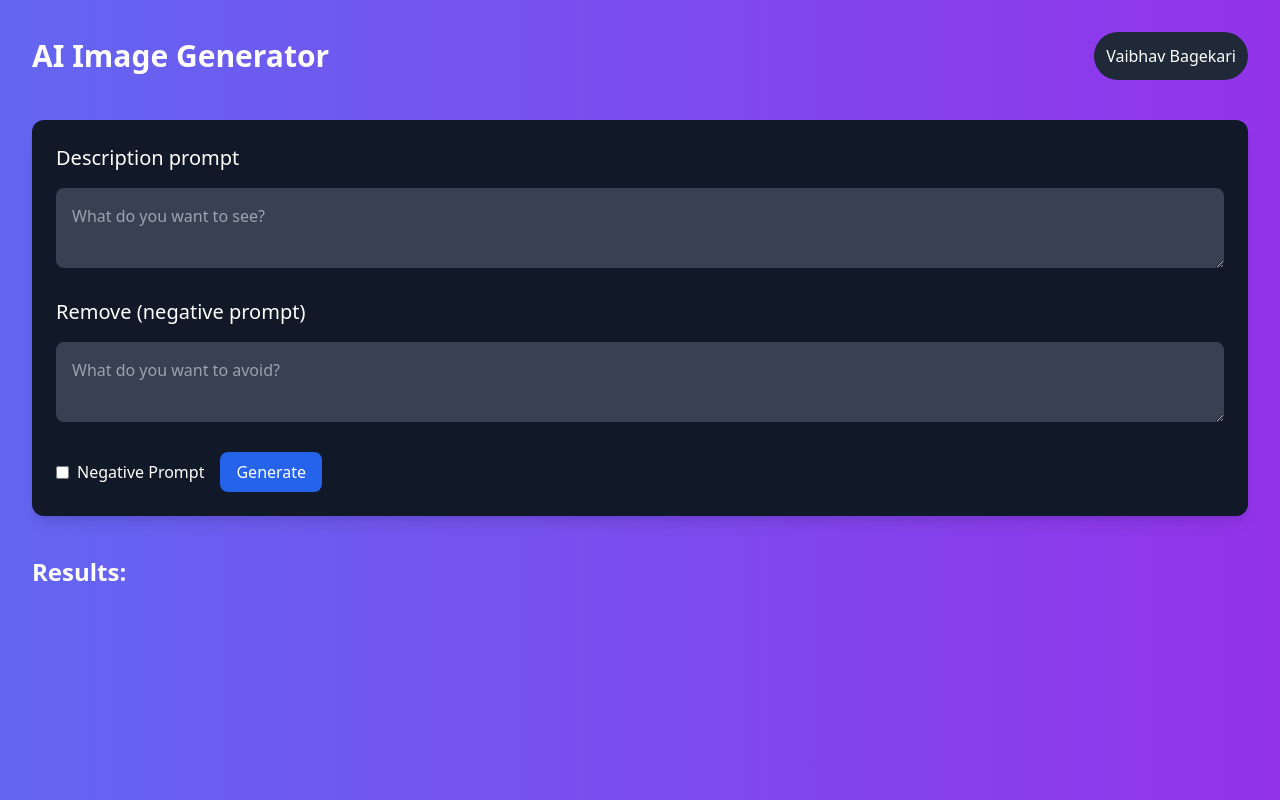
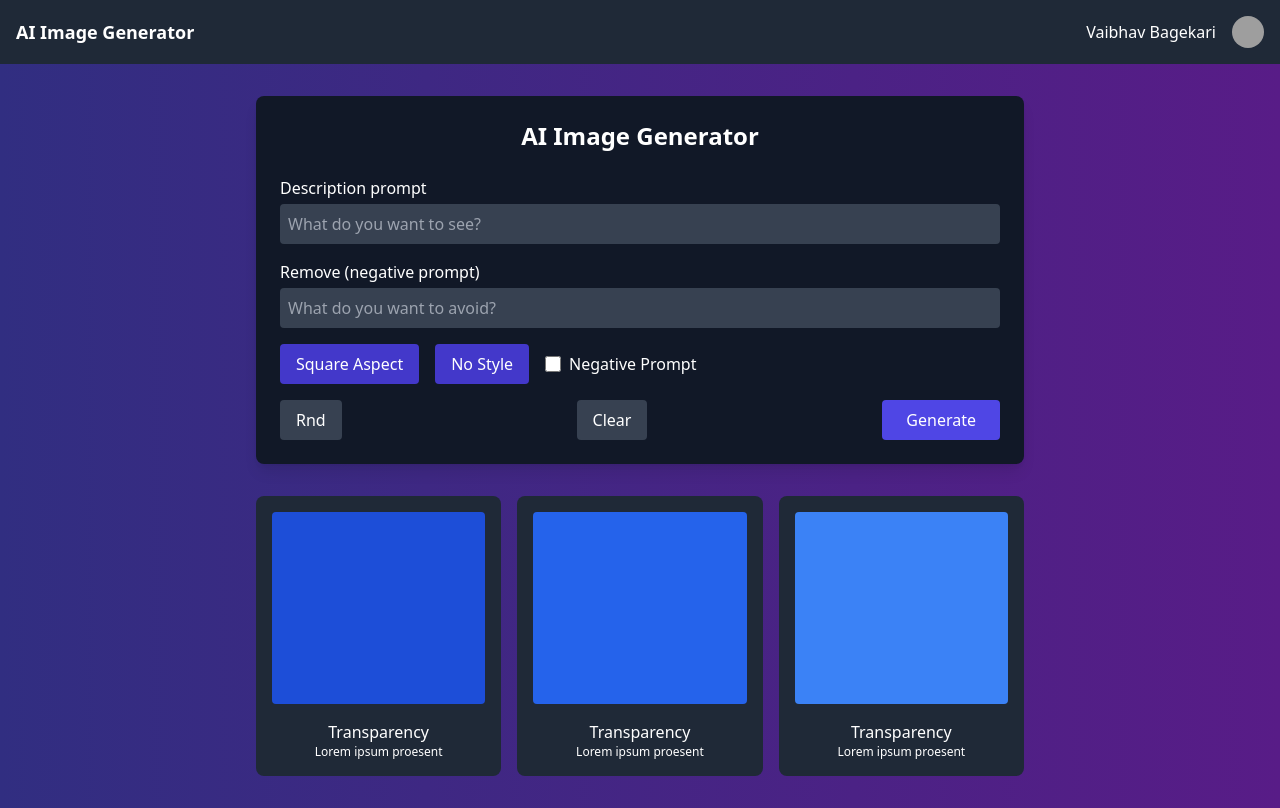
Before and after one commit to vaibhavbagekari/neurogen-imaging-frontend, a React (Create React App) app: page / in a window 1280 px wide. Built offline with nearby package versions, Linux system fonts and the light colour scheme; grey boxes are pictures that could not be loaded.

Commit message:
Adding the AIImageGenerator

```diff
--- a/package.json
+++ b/package.json
@@ -8,7 +8,7 @@
     "@testing-library/user-event": "^13.5.0",
     "react": "^18.3.1",
     "react-dom": "^18.3.1",
-    "react-scripts": "5.0.1",
+    "react-scripts": "^5.0.1",
     "web-vitals": "^2.1.4"
   },
   "scripts": {
--- /dev/null
+++ b/src/AIImageGenerator.js
@@ -0,0 +1,85 @@
+import React from "react";
+
+const AIImageGenerator = () => {
+  return (
+    <div className="min-h-screen text-white bg-gradient-to-r from-indigo-900 to-purple-900">
+      {/* Navbar */}
+      <div className="flex items-center justify-between p-4 bg-gray-800">
+        <div className="text-lg font-semibold">AI Image Generator</div>
+        <div className="flex items-center">
+          <span className="mr-4">Vaibhav Bagekari</span>
+          <img
+            src="profile-pic-url" // Replace with actual profile image
+            alt="Profile"
+            className="w-8 h-8 rounded-full"
+          />
+        </div>
+      </div>
+
+      {/* Main Section */}
+      <div className="flex flex-col items-center p-8">
+        <div className="w-full max-w-3xl p-6 bg-gray-900 rounded-lg shadow-lg">
+          <h2 className="mb-6 text-2xl font-semibold text-center">AI Image Generator</h2>
+
+          {/* Description and Negative Prompt */}
+          <div className="space-y-4">
+            <div>
+              <label className="block mb-1">Description prompt</label>
+              <input
+                type="text"
+                className="w-full p-2 text-white bg-gray-700 rounded outline-none"
+                placeholder="What do you want to see?"
+              />
+            </div>
+            <div>
+              <label className="block mb-1">Remove (negative prompt)</label>
+              <input
+                type="text"
+                className="w-full p-2 text-white bg-gray-700 rounded outline-none"
+                placeholder="What do you want to avoid?"
+              />
+            </div>
+
+            {/* Prompt Options */}
+            <div className="flex items-center mt-4 space-x-4">
+              <button className="px-4 py-2 bg-indigo-700 rounded">Square Aspect</button>
+              <button className="px-4 py-2 bg-indigo-700 rounded">No Style</button>
+              <label className="flex items-center space-x-2">
+                <input type="checkbox" className="w-4 h-4 form-checkbox" />
+                <span>Negative Prompt</span>
+              </label>
+            </div>
+
+            {/* Buttons */}
+            <div className="flex justify-between mt-6">
+              <button className="px-4 py-2 bg-gray-700 rounded">Rnd</button>
+              <button className="px-4 py-2 bg-gray-700 rounded">Clear</button>
+              <button className="px-6 py-2 bg-indigo-600 rounded">Generate</button>
+            </div>
+          </div>
+        </div>
+
+        {/* Results Section */}
+        <div className="grid w-full max-w-3xl grid-cols-3 gap-4 mt-8">
+          <div className="p-4 bg-gray-800 rounded-lg">
+            <div className="h-48 mb-4 bg-blue-700 rounded"></div>
+            <div className="text-center">Transparency</div>
+            <p className="text-xs text-center">Lorem ipsum proesent</p>
+          </div>
+          <div className="p-4 bg-gray-800 rounded-lg">
+            <div className="h-48 mb-4 bg-blue-600 rounded"></div>
+            <div className="text-center">Transparency</div>
+            <p className="text-xs text-center">Lorem ipsum proesent</p>
+          </div>
+          <div className="p-4 bg-gray-800 rounded-lg">
+            <div className="h-48 mb-4 bg-blue-500 rounded"></div>
+            <div className="text-center">Transparency</div>
+            <p className="text-xs text-center">Lorem ipsum proesent</p>
+          </div>
+        </div>
+      </div>
+    </div>
+  );
+};
+
+export default AIImageGenerator;
--- a/src/App.js
+++ b/src/App.js
@@ -1,12 +1,13 @@
-import './App.css';
-import Header from './Components/Header';
+import React from 'react';
+import AIImageGenerator from './AIImageGenerator';  // Assuming you have this component
 
-function App() {
+// Your App component
+const App = () => {
   return (
-    <div className="App">
-        <Header/>
+    <div>
+      <AIImageGenerator />
     </div>
   );
-}
+};
 
 export default App;
--- /dev/null
+++ b/src/Components/Footer.js
@@ -0,0 +1,11 @@
+import React from 'react';
+
+const Footer = () => {
+  return (
+    <footer className="p-4 mt-10 text-center text-white bg-gray-900">
+      <p>© 2024 Your Company. All rights reserved.</p>
+    </footer>
+  );
+};
+
+export default Footer;
--- a/src/Components/Header.js
+++ b/src/Components/Header.js
@@ -1,95 +1,21 @@
-import React, { useState } from 'react';
+import React from 'react';
 
-const AIImageGenerator = () => {
-  const [prompt, setPrompt] = useState('');
-  const [negativePrompt, setNegativePrompt] = useState('');
-  const [error, setError] = useState('');
-  const [results, setResults] = useState([]);
-  const [isGenerating, setIsGenerating] = useState(false); // Manage button state
-
-  const handleGenerateClick = () => {
-    // Validation: Check if the description prompt is filled
-    if (!prompt.trim()) {
-      setError('Description prompt is required.');
-      return;
-    }
-    setError(''); // Clear any existing error
-
-    // Simulate image generation process
-    setIsGenerating(true);
-    setTimeout(() => {
-      setResults([
-        { id: 1, label: 'Transparency', description: 'Lorem ipsum present' },
-        { id: 2, label: 'Transparency', description: 'Lorem ipsum present' },
-        { id: 3, label: 'Transparency', description: 'Lorem ipsum present' },
-      ]);
-      setIsGenerating(false);
-    }, 2000); // Simulate 2-second delay for image generation
-  };
-
+const Header = ({ logo, username }) => {
   return (
-    <div className="min-h-screen p-8 text-white bg-gradient-to-r from-indigo-500 to-purple-600">
-      <header className="flex items-center justify-between mb-10">
-        <h1 className="text-3xl font-bold">AI Image Generator</h1>
-        <div className="p-3 bg-gray-800 rounded-full">
-          <span>Vaibhav Bagekari</span>
-        </div>
-      </header>
-
-      <div className="p-6 bg-gray-900 shadow-lg rounded-xl">
-        <h2 className="mb-4 text-xl">Description prompt</h2>
-        <textarea
-          className={`w-full p-4 rounded-lg bg-gray-700 text-white ${
-            error ? 'border-2 border-red-500' : ''
-          }`}
-          placeholder="What do you want to see?"
-          value={prompt}
-          onChange={(e) => setPrompt(e.target.value)}
-        />
-        {error && <p className="mt-2 text-red-500">{error}</p>}
-
-        <h2 className="mt-6 mb-4 text-xl">Remove (negative prompt)</h2>
-        <textarea
-          className="w-full p-4 text-white bg-gray-700 rounded-lg"
-          placeholder="What do you want to avoid?"
-          value={negativePrompt}
-          onChange={(e) => setNegativePrompt(e.target.value)}
-        />
-
-        <div className="flex items-center mt-6 space-x-4">
-          <label className="flex items-center">
-            <input type="checkbox" className="mr-2" />
-            <span>Negative Prompt</span>
-          </label>
-
-          <button
-            className={`px-4 py-2 rounded-lg ${
-              isGenerating
-                ? 'bg-gray-400 cursor-not-allowed'
-                : 'bg-blue-600 hover:bg-blue-700'
-            }`}
-            onClick={handleGenerateClick}
-            disabled={isGenerating}
-          >
-            {isGenerating ? 'Generating...' : 'Generate'}
-          </button>
+    <header className="flex items-center justify-between p-4 bg-gray-900 shadow-lg">
+      <div className="flex items-center">
+        <img src={logo} alt="Logo" className="w-10 h-10 mr-2" />
+        <h1 className="text-3xl font-bold text-white">AI Image Generator</h1>
+      </div>
+      <div className="flex items-center">
+        <span className="mr-2 font-semibold text-white">{username}</span>
+        <div className="flex items-center justify-center w-10 h-10 bg-gray-800 rounded-full">
+          {/* Placeholder for profile icon */}
+          <span className="text-white">👤</span>
         </div>
       </div>
-
-      <div className="mt-10">
-        <h2 className="mb-4 text-2xl font-semibold">Results:</h2>
-        <div className="grid grid-cols-3 gap-6">
-          {results.map((result) => (
-            <div key={result.id} className="p-6 text-center bg-gray-800 rounded-lg">
-              <div className="w-16 h-16 mx-auto mb-4 bg-blue-600 rounded-full"></div>
-              <h3 className="text-xl">{result.label}</h3>
-              <p>{result.description}</p>
-            </div>
-          ))}
-        </div>
-      </div>
-    </div>
+    </header>
   );
 };
 
-export default AIImageGenerator;
+export default Header;
--- /dev/null
+++ b/src/Components/ResultCard.js
@@ -0,0 +1,13 @@
+import React from 'react';
+
+const ResultCard = ({ title, description }) => {
+  return (
+    <div className="p-6 text-center bg-gray-800 rounded-lg shadow-md">
+      <div className="w-16 h-16 mx-auto mb-4 bg-blue-600 rounded-full"></div>
+      <h3 className="text-xl font-semibold text-white">{title}</h3>
+      <p className="text-sm text-gray-300">{description}</p>
+    </div>
+  );
+};
+
+export default ResultCard;
--- a/src/index.js
+++ b/src/index.js
@@ -11,6 +11,7 @@ root.render(
   </React.StrictMode>
 );
 
+
 // If you want to start measuring performance in your app, pass a function
 // to log results (for example: reportWebVitals(console.log))
 // or send to an analytics endpoint. Learn more: https://bit.ly/CRA-vitals
```
Also changed, not shown: src/logo.svg, 1 other file (tests, documents, lock files or other folders).
